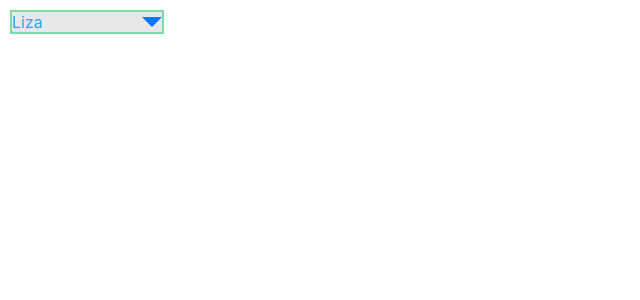
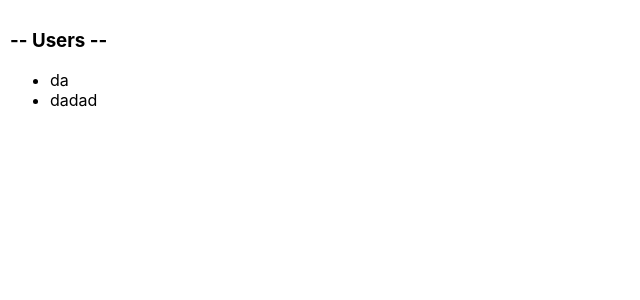
Before and after one commit to FilimonovKostya/React-tasks, a React (Create React App) app: page / in a window 1280 px wide. Shown: the top 300 px of the page, without its empty margins (0-640 px from the left). Built offline with nearby package versions, Linux system fonts and the light colour scheme.

Commit message:
UseReducer, add UnitTests on reducer.ts

```diff
--- a/src/App.tsx
+++ b/src/App.tsx
@@ -1,17 +1,15 @@
-import React from 'react';
-import './App.css';
-import Select from "./Components/Select/Select";
-
+import React from "react";
+import "./App.css";
+import UnAccordion from "./Components/UnAccordion/UnAccordion";
 
 function App() {
-    return <div>
-        <Select valueId={2} onChange={() => console.log('заглушка')} items={[
-            {title: 'Julia', value: 1},
-            {title: 'Liza', value: 2},
-            {title: 'Artem', value: 3},
-            {title: 'Viktor', value: 4},]}/>
-    </div>
+    return (
+        <div>
+
+        <UnAccordion title={'Users'} items={[{value: 1, title:'da'}, {value: 2 , title:'dadad'} ]} onClick={()=>console.log(10)} />
+
+        </div>
+    );
 }
 
-
 export default App;
--- a/src/Components/UnAccordion/UnAccordion.tsx
+++ b/src/Components/UnAccordion/UnAccordion.tsx
@@ -1,4 +1,5 @@
-import React, {useState} from "react";
+import React from "react";
+import {reducer} from "./reducer";
 
 type AccordionPropsType = {
     title: string
@@ -11,16 +12,11 @@ type ItemType = {
 }
 
 export function UnAccordion(props: AccordionPropsType) {
-
-    let [collapsed, setCollapsed] = useState(false)
-
-    function collapsedMenu() {
-        setCollapsed(!collapsed)
-    }
+    let [state, dispatch] = React.useReducer(reducer, { collapsed: false })
 
     return <div>
-        <AccordionTitle message={props.title} onClick={collapsedMenu}/>
-        {collapsed && <AccordionBody items={props.items} onClick={props.onClick}/>}
+        <AccordionTitle message={props.title} onClick={() =>  dispatch({type: 'TOGGLE-COLLAPSED'})}/>
+        {!state.collapsed && <AccordionBody items={props.items} onClick={props.onClick}/>}
     </div>
 }
 
--- /dev/null
+++ b/src/Components/UnAccordion/reducer.ts
@@ -0,0 +1,20 @@
+type ActionType = {
+    type: string
+}
+
+export type StateType = {
+    collapsed: boolean
+}
+
+export const reducer = (state: StateType, action: ActionType): StateType => {
+    switch (action.type) {
+        case 'TOGGLE-COLLAPSED' :
+            return {
+                ...state,
+                collapsed: !state.collapsed
+            }
+        default:
+            throw new Error('Bad action type')
+    }
+
+}
```
Also changed, not shown: src/Components/Select/Select.tsx (+9 -6 lines), 2 other files (tests, documents, lock files or other folders).
